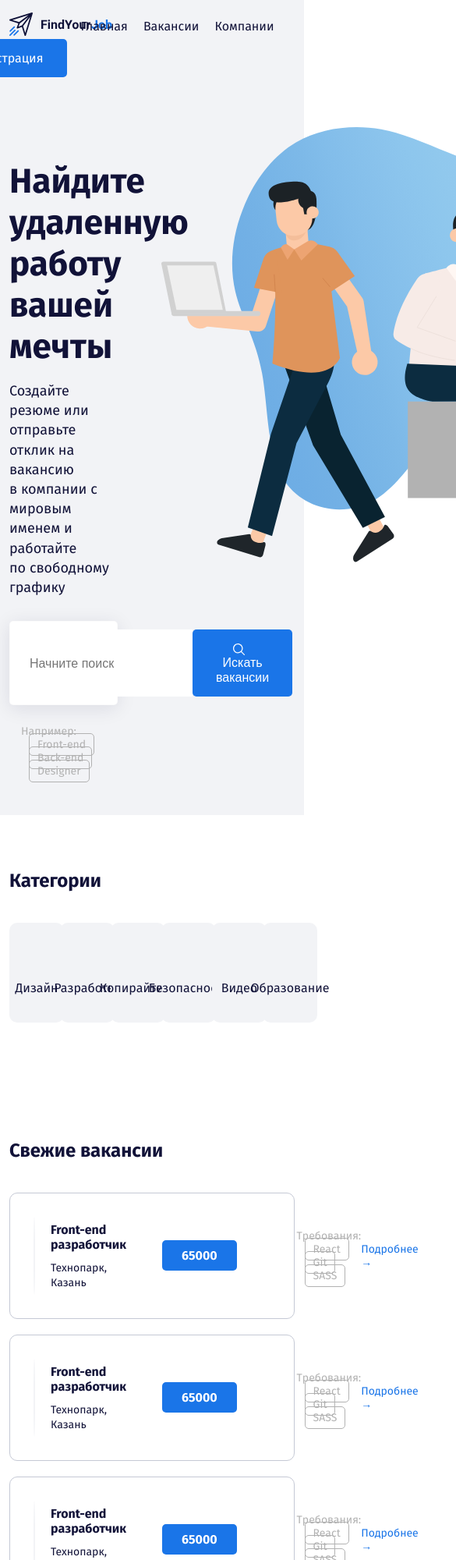
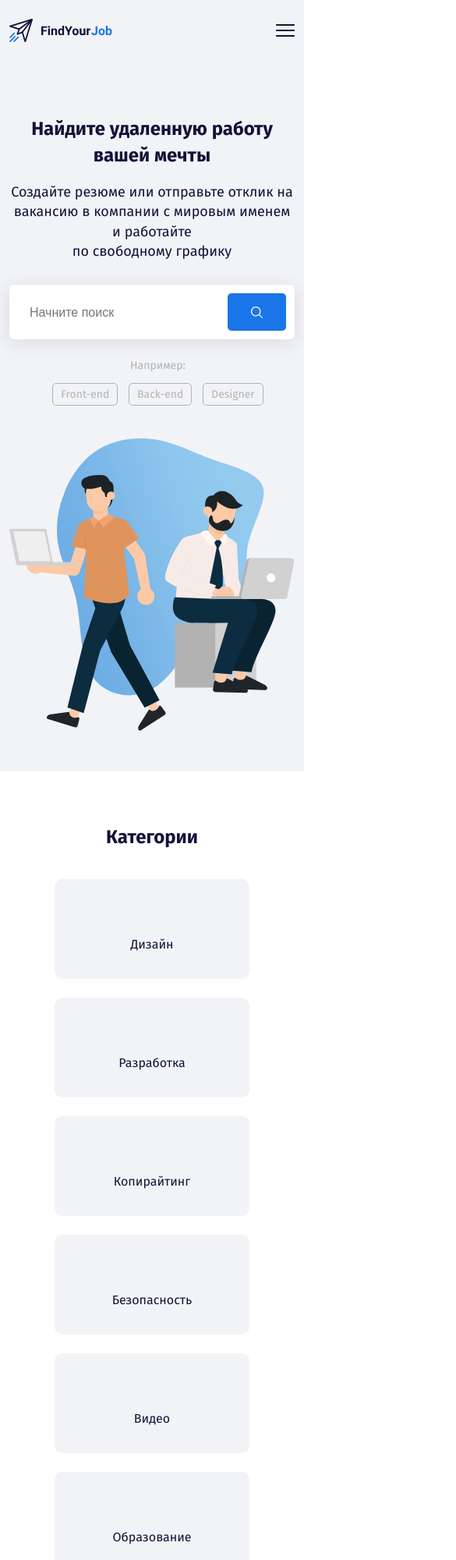
Before and after one commit to piotrpiachkurou/findyourjob, a plain HTML site: page index.html in a window 390 px wide. Shown: the top 2000 px of the page at 78% size, 585 px wide, since content can reach past the window. Drawn offline with Linux system fonts and the light colour scheme.

Commit message:
Add files via upload

```diff
--- a/css/style.css
+++ b/css/style.css
@@ -8,6 +8,9 @@ body {
 	font-size: 16px;
 	color: #111238;
 	margin: 0;
+}
+img {
+	max-width: 100%;
 }
 .header {
 	background: #f2f3f6;
@@ -53,11 +56,11 @@ body {
 }
 .button-icon {
 	vertical-align: middle;
-	margin-right: 10px;
 }
 .button-text {
 	vertical-align: middle;
 	font-size: 16px;
+	margin-left: 10px;
 }
 .hero-title {
 	font-size: 44px;
@@ -224,3 +227,79 @@ body {
 	text-decoration: none;
 	color: #111238;
 }
+@media (max-width: 1200px) {
+	.offer-salary {
+		margin-left: 30px;
+		margin-right: 30px;
+	}
+	.more {
+		margin-right: 0;
+	}
+}
+@media (max-width: 992px) {
+	.more {
+		margin-right: auto;
+		margin-left: auto;
+	}
+
+	.offer-title {
+		text-align: center;
+		margin-left: 0;
+	}
+	.tag {
+		margin-left: 5px;
+		margin-right: 5px;
+	}
+	.navbar {
+		position: fixed;
+		left: 0;
+		top: 0;
+		width: 100%;
+		height: 100%;
+		background-color: #fff;
+		transform: translateX(-100%);
+		transition: transform 0.3s;
+	}
+	.is-open{
+		transform: translateX(0);
+	}
+	.menu-item:not(:last-child) {
+		margin-right: 0;
+	}
+	.button-link{
+		margin-right: 0;
+	}
+	.close-button{
+		position: fixed;
+		top: 10px;
+		right: 10px;
+		text-decoration: none;
+		font-size: 24px;
+		text-align: right;
+		padding: 20px;
+	}
+}
+@media (max-width: 576px) {
+	.hero {
+		text-align: center;
+	}
+	.tags-label {
+		display: block;
+		margin-bottom: 20px;
+		text-align: center;
+	}
+	.hero-title {
+		font-size: 24px;
+		line-height: 1.4;
+	}
+	.footer {
+		text-align: center;
+	}
+	.card {
+		max-width: 250px;
+		margin: auto;
+	}
+	.section-title {
+		text-align: center;
+	}
+}
--- a/index.html
+++ b/index.html
@@ -13,29 +13,38 @@
 	<body>
 		<header class="header pb-5">
 			<div class="container">
-				<div class="row align-items-center py-3">
-					<div class="col-2">
+				<div class="d-flex pt-4 d-lg-none align-items-center justify-content-between">
+						<a href="/" class="logo-link">
+							<img src="img/logo.svg" alt="logo: find your job">
+						</a>
+						<a href="#" class="menu-button">
+							<img src="img/menu-burger.svg" alt="icon: burger menu" />
+						</a>
+				</div>
+				<div class="row align-items-center py-3 navbar flex-column flex-lg-row justify-content-center">
+					<a href="#" class="close-button d-lg-none">&times;</a>
+					<div class="col-2 mb-5 mb-lg-0">
 						<a href="/" class="logo-link">
 							<img src="img/logo.svg" alt="logo: find your job">
 						</a>
 					</div>
-					<div class="col d-flex justify-content-center">
+					<div class="col-lg d-flex justify-content-center mb-5 mb-lg-0">
 						<nav class="nav">
-							<ul class="menu d-flex">
+							<ul class="menu d-flex flex-column flex-lg-row align-items-center">
 								<li class="menu-item"><a href="#" class="menu-link">Главная</a></li>
 								<li class="menu-item"><a href="#" class="menu-link">Вакансии</a></li>
 								<li class="menu-item"><a href="#" class="menu-link">Компании</a></li>
 							</ul>
 						</nav>
 					</div>
-					<div class="col-3 d-flex align-items-center justify-content-end">
+					<div class="col-lg-3 d-flex align-items-center justify-content-center justify-content-lg-end flex-column flex-lg-row">
 						<a href="#" class="button button-link">Войти</a>
 						<a href="#" class="button button-primary site-button">Регистрация</a>
 					</div>
 				</div>
 				<!-- /.row -->
-				<div class="row pt-5">
-					<div class="col-5">
+				<div class="row pt-5 hero">
+					<div class="col-xxl-5 col-lg-7 col-md-9">
 						<h1 class="hero-title">Найдите удаленную работу вашей мечты</h1>
 						<p class="hero-text">
 							Создайте резюме или отправьте отклик на вакансию в&nbsp;компании с мировым именем и работайте<br> по свободному графику
@@ -45,7 +54,7 @@
 								<input type="text" class="input" placeholder="Начните поиск">
 								<button class="button button-primary site-button">
 									<img class="button-icon" src="img/search.svg" alt="icon: search">
-									<span class="button-text">Искать вакансии</span>
+									<span class="button-text d-none d-md-inline-block">Искать вакансии</span>
 								</button>
 							</div>
 							<!-- /.input-group -->
@@ -59,7 +68,7 @@
 						<!-- /.tags-group -->
 					</div>
 					<!-- /.col-5 -->
-					<div class="col-6 offset-1">
+					<div class="col-xxl-6 offset-xxl-1 col-lg-5 mt-5 mt-lg-0">
 						<img src="img/hero-image.svg" alt="image: people with laptops" class="hero-image">
 					</div>
 					<!-- /.col-6 offset-1 -->
@@ -72,7 +81,7 @@
 			<div class="container">
 				<h2 class="section-title">Категории</h2>
 				<div class="row">
-					<div class="col-2">
+					<div class="col-lg-2 col-md-4 col-sm-6 mb-4 mb-lg-0">
 						<a href="#" class="card d-flex flex-column align-items-center">
 							<svg height="24" class="card-icon">
 								<use href="img/icons.svg#brush"></use>
@@ -83,7 +92,7 @@
 						<!-- /.card -->
 					</div>
 					<!-- /.col -->
-					<div class="col-2">
+					<div class="col-lg-2 col-md-4 col-sm-6 mb-4 mb-lg-0">
 						<a href="#" class="card d-flex flex-column align-items-center">
 							<svg height="24" class="card-icon">
 								<use href="img/icons.svg#browser"></use>
@@ -94,7 +103,7 @@
 						<!-- /.card -->
 					</div>
 					<!-- /.col -->
-					<div class="col-2">
+					<div class="col-lg-2 col-md-4 col-sm-6 mb-4 mb-lg-0">
 						<a href="#" class="card d-flex flex-column align-items-center">
 							<svg height="24" class="card-icon">
 								<use href="img/icons.svg#edit"></use>
@@ -105,7 +114,7 @@
 						<!-- /.card -->
 					</div>
 					<!-- /.col -->
-					<div class="col-2">
+					<div class="col-lg-2 col-md-4 col-sm-6 mb-4 mb-lg-0">
 						<a href="#" class="card d-flex flex-column align-items-center">
 							<svg height="24" class="card-icon">
 								<use href="img/icons.svg#fingerprint"></use>
@@ -116,7 +125,7 @@
 						<!-- /.card -->
 					</div>
 					<!-- /.col -->
-					<div class="col-2">
+					<div class="col-lg-2 col-md-4 col-sm-6 mb-4 mb-lg-0">
 						<a href="#" class="card d-flex flex-column align-items-center">
 							<svg height="24" class="card-icon">
 								<use href="img/icons.svg#camera"></use>
@@ -127,7 +136,7 @@
 						<!-- /.card -->
 					</div>
 					<!-- /.col -->
-					<div class="col-2">
+					<div class="col-lg-2 col-md-4 col-sm-6 mb-4 mb-lg-0">
 						<a href="#" class="card d-flex flex-column align-items-center">
 							<svg height="24" class="card-icon">
 								<use href="img/icons.svg#school"></use>
@@ -147,13 +156,14 @@
 			<div class="container">
 				<h2 class="section-title">Свежие вакансии</h2>
 				<div class="offers-wrapper">
-					<div class="offer d-flex align-items-center">
-						<div class="offer-image"></div>
-						<div class="offer-title"><h3 class="offer-heading">Front-end разработчик</h3>
-						<span class="offer-place">Технопарк, Казань</span>
+					<div class="offer d-flex align-items-center flex-column flex-lg-row">
+						<div class="offer-image mb-4 mb-lg-0"></div>
+						<div class="offer-title mb-4 mb-lo-0">
+							<h3 class="offer-heading">Front-end разработчик</h3>
+							<span class="offer-place">Технопарк, Казань</span>
 						</div>
 						<!-- /.offer-title -->
-						<span class="offer-salary">65000</span>
+						<span class="offer-salary mb-4 mb-lg-0">65 000 p</span>
 						<div class="tags-group">
 							<span class="tags-label">Требования:</span>
 							<a href="#" class="tag">React</a>
@@ -161,16 +171,17 @@
 							<a href="#" class="tag">SASS</a>
 						</div>
 						<!-- /.tags-group -->
-						<a href="#" class="more">Подробнее →</a>
+						<a href="#" class="more mt-5 mt-lg-0">Подробнее →</a>
 					</div>
 					<!-- /.offer -->
-					<div class="offer d-flex align-items-center">
-						<div class="offer-image"></div>
-						<div class="offer-title"><h3 class="offer-heading">Front-end разработчик</h3>
-						<span class="offer-place">Технопарк, Казань</span>
+					<div class="offer d-flex align-items-center flex-column flex-lg-row">
+						<div class="offer-image mb-4 mb-lg-0"></div>
+						<div class="offer-title mb-4 mb-lo-0">
+							<h3 class="offer-heading">Front-end разработчик</h3>
+							<span class="offer-place">Технопарк, Казань</span>
 						</div>
 						<!-- /.offer-title -->
-						<span class="offer-salary">65000</span>
+						<span class="offer-salary mb-4 mb-lg-0">65 000 p</span>
 						<div class="tags-group">
 							<span class="tags-label">Требования:</span>
 							<a href="#" class="tag">React</a>
@@ -178,16 +189,16 @@
 							<a href="#" class="tag">SASS</a>
 						</div>
 						<!-- /.tags-group -->
-						<a href="#" class="more">Подробнее →</a>
+						<a href="#" class="more mt-5 mt-lg-0">Подробнее →</a>
 					</div>
-					<!-- /.offer -->
-					<div class="offer d-flex align-items-center">
-						<div class="offer-image"></div>
-						<div class="offer-title"><h3 class="offer-heading">Front-end разработчик</h3>
-						<span class="offer-place">Технопарк, Казань</span>
+					<div class="offer d-flex align-items-center flex-column flex-lg-row">
+						<div class="offer-image mb-4 mb-lg-0"></div>
+						<div class="offer-title mb-4 mb-lo-0">
+							<h3 class="offer-heading">Front-end разработчик</h3>
+							<span class="offer-place">Технопарк, Казань</span>
 						</div>
 						<!-- /.offer-title -->
-						<span class="offer-salary">65000</span>
+						<span class="offer-salary mb-4 mb-lg-0">65 000 p</span>
 						<div class="tags-group">
 							<span class="tags-label">Требования:</span>
 							<a href="#" class="tag">React</a>
@@ -195,24 +206,7 @@
 							<a href="#" class="tag">SASS</a>
 						</div>
 						<!-- /.tags-group -->
-						<a href="#" class="more">Подробнее →</a>
-					</div>
-					<!-- /.offer -->
-					<div class="offer d-flex align-items-center">
-						<div class="offer-image"></div>
-						<div class="offer-title"><h3 class="offer-heading">Front-end разработчик</h3>
-						<span class="offer-place">Технопарк, Казань</span>
-						</div>
-						<!-- /.offer-title -->
-						<span class="offer-salary">65000</span>
-						<div class="tags-group">
-							<span class="tags-label">Требования:</span>
-							<a href="#" class="tag">React</a>
-							<a href="#" class="tag">Git</a>
-							<a href="#" class="tag">SASS</a>
-						</div>
-						<!-- /.tags-group -->
-						<a href="#" class="more">Подробнее →</a>
+						<a href="#" class="more mt-5 mt-lg-0">Подробнее →</a>
 					</div>
 					<!-- /.offer -->
 				</div>
@@ -228,7 +222,7 @@
 						<input type="text" class="input" placeholder="E-mail">
 						<button class="button button-primary site-button">
 							<img class="button-icon" src="img/envelope.svg" alt="icon: envelope">
-							<span class="button-text">Подписаться</span>
+							<span class="button-text d-none d-md-inline-block">Подписаться</span>
 						</button>
 					</div>
 					<!-- /.input-group -->
@@ -240,13 +234,13 @@
 		<footer class="footer">
 			<div class="container">
 				<div class="row">
-					<div class="col-3">
+					<div class="col-lg-3 col-sm-6 mb-5 mb-lg-0 mx-auto col-7 mx-auto">
 						<img src="img/logo.svg" alt="logo: Find Your Job" class="footer-logo">
 						<p class="footer-description">Сайт с вакансиями для тех,<br>кто ищет удаленную работу</p>
 						<span class="footer-copyright">© 2021</span>
 					</div>
 					<!-- /.col-3 -->
-					<div class="col-3">
+					<div class="col-lg-3 col-sm-6 mb-5 mb-lg-0 mx-auto col-7 mx-auto">
 						<h3 class="footer-title">Свяжитесь с нами</h3>
 						<ul class="footer-list">
 							<li class="footer-list-item"><a href="tel:+78002020300" class="footer-list-link">8 800 20 20 300</a></li>
@@ -256,10 +250,10 @@
 						</ul>
 					</div>
 					<!-- /.col-3 -->
-					<div class="col-3">
+					<div class="col-lg-3 col-sm-6 mb-5 mb-lg-0 mx-auto col-7 mx-auto">
 						<h3 class="footer-title">Информация</h3>
 						<ul class="footer-list">
-							<li class="footer-list-item"><a href="#" class="footer-list-link">Обработка данныъх</a></li>
+							<li class="footer-list-item"><a href="#" class="footer-list-link">Обработка данных</a></li>
 							<li class="footer-list-item">
 								<a href="#" class="footer-list-link">Конфиденциальность</a>
 							</li>
@@ -269,7 +263,7 @@
 						</ul>
 					</div>
 					<!-- /.col-3 -->
-					<div class="col-3">
+					<div class="col-lg-3 col-sm-6 mb-5 mb-lg-0 mx-auto col-7 mx-auto">
 						<h3 class="footer-title">Навигация по сайту</h3>
 						<ul class="footer-list">
 							<li class="footer-list-item"><a href="#" class="footer-list-link">Вакансии</a></li>
@@ -287,5 +281,6 @@
 			</div>
 			<!-- /.container -->
 		</footer>
+		<script src="js/main.js"></script>
 	</body>
 </html>
```
Also changed, not shown: js/main.js (added, +10 -0 lines), img/menu-burger.svg (added).
